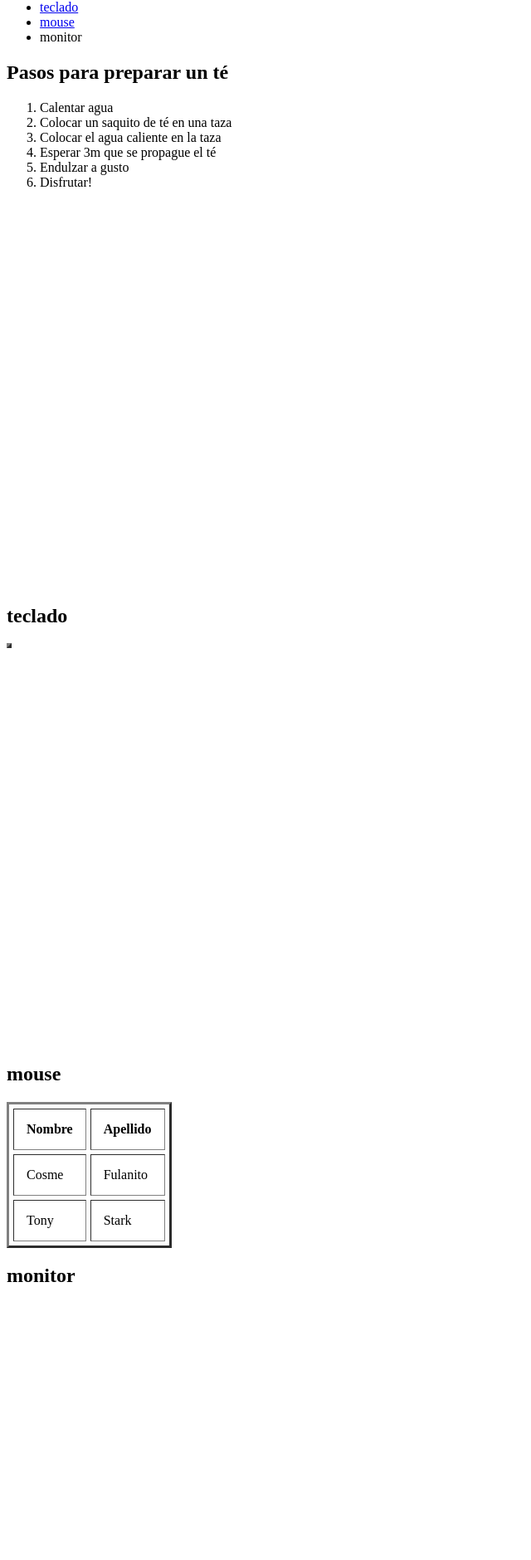
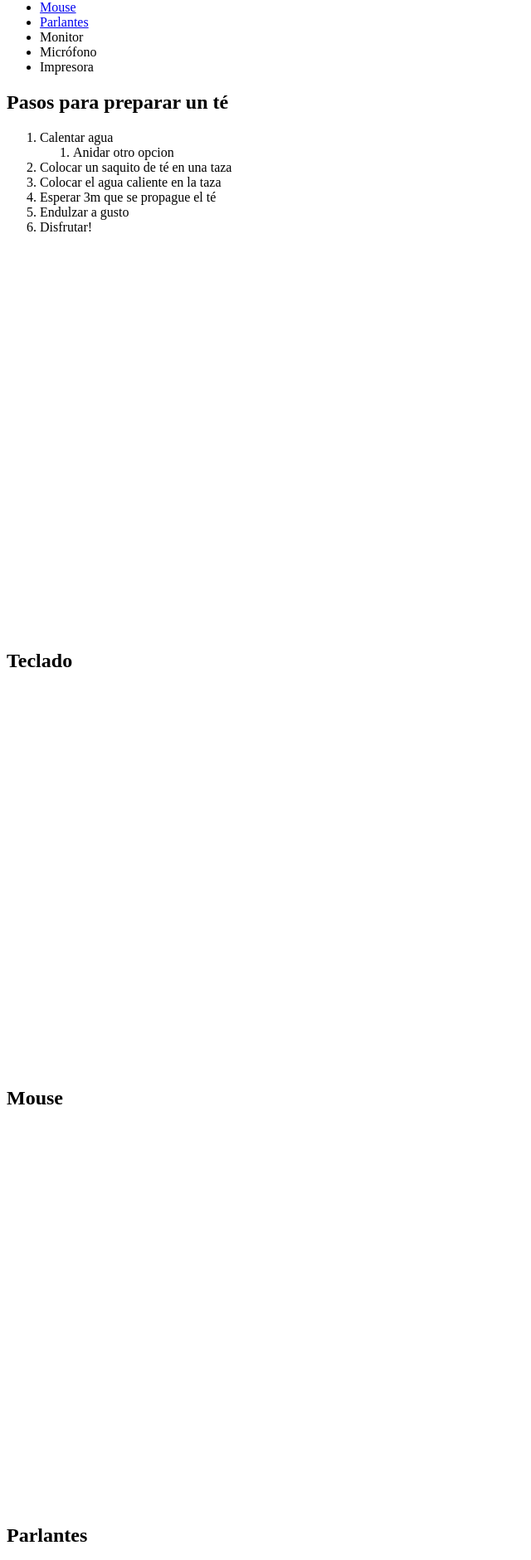
Before and after one commit to LichtEwig/Codo-a-codo, a plain HTML site: page clase-n2/index.html in a window 1280 px wide. Shown: the part 183-2063 px from the top of the page at 83% size, without its empty margins (0-640 px from the left). Before the commit the page ends 1754 px from the top, so only its background shows below. Drawn offline with Linux system fonts and the light colour scheme.

Commit message:
actualizando

```diff
--- a/clase-n2/index.html
+++ b/clase-n2/index.html
@@ -4,22 +4,33 @@
     <meta charset="UTF-8">
     <meta http-equiv="X-UA-Compatible" content="IE=edge">
     <meta name="viewport" content="width=device-width, initial-scale=1.0">
-    <title>clase n2 HTML</title>
+    <title>Clase N°2 - HTML Recargado </title>
 </head>
 <body>
-    <header><H1>Mi Pagina web</H1> <a href="https://www.google.com/search?q=etiquetas+de+secciones+html&rlz=1C1GCEA_enAR1021AR1021&sxsrf=AJOqlzVYJR7yuygU6_UMwHhONlouhdhGoQ:1678315415890&source=lnms&tbm=isch&sa=X&ved=2ahUKEwiLp72RtM39AhW0ppUCHegDAeoQ_AUoAXoECAEQAw&biw=1821&bih=889&dpr=0.75#imgrc=MFK8kQ3nGouarM" target="_blank" rel="noopener noreferrer"> GOOGLE </a> </header>
-    <span><a href="./nosotros.html"> Nosotros </a> </span>
+    <header> <H1> Mi sitio we</H1>  <a href="https://www.google.com/" target="_blank" rel="noopener noreferrer"> GOOGLE </a>
+        <span><a href="./nosotros.html">   Nosotros </a></span>
+    </header> <!-- Encabezado de mi sitio-->
     <nav>
-        <h2>perifericos de pc</h2>
+        <h2>Periféricos de PC</h2>
         <ul>
-            <li><a href="#seccion1">teclado </a></li>
-            <li><a href="#mouse"> mouse </a></li>
-            <li>monitor</li>
+          <li><a href="#seccion1">  Teclado </a></li>
+          <li><a href="#mouse"> Mouse </a></li>
+          <li><a href="#parlantes"> Parlantes</a></li>
+          <li>Monitor</li>
+          <li>Micrófono</li>
+          <li>Impresora</li>
         </ul>
-    </nav><!--- navegacion -->
-    <h2>Pasos para preparar un té</h2>
+
+    </nav><!-- Navegacion -->
+    <section>
+        <article>
+            <h2>Pasos para preparar un té</h2> <!-- TITULOS-->
+            <ol> <!-- lista ordenada -->
+
+                <li>Calentar agua</li>
                 <ol>
-         <li>Calentar agua</li>
+                    <li>  Anidar otro opcion</li>
+                </ol>
                 <li>Colocar un saquito de té en una taza</li>
                 <li>Colocar el agua caliente en la taza</li>
                 <li>Esperar 3m que se propague el té</li>
@@ -27,22 +38,25 @@
                 <li>Disfrutar!</li>
             </ol>
 
+        </article>
+
+    </section>
     <section id="seccion1" style="margin-top:500px;">
         <article>
-            <h2>teclado</h2>
-            <table border="3px solid #2b2b2b" cellpadding="">
-                <tr>
-
-                </tr>
-            </table>
+                <h2> Teclado</h2>
          </article>
     </section>
     <section id="mouse" style="margin-top:500px;">
         <article>
-            <h2>mouse</h2>
-            <table border="3px solid #2b2b2b" cellpadding="15px" cellspacing="5">
-                <tr><!---espacio tabla-->
-                    <th>Nombre</th>
+            <h2> Mouse</h2>
+        </article>
+    </section>
+    <section id="parlantes" style="margin-top:500px;">
+        <article>
+            <h2>Parlantes</h2>
+            <table border="3px solid #2b2b2b" cellpadding="5px" cellspacing="5">
+                <tr> <!-- Mi espacio de tabla-->
+                    <th>Nombre</th> <!--Celda de mi tabla-->
                     <th>Apellido</th>
                 </tr>
                 <tr>
@@ -54,14 +68,9 @@
                     <td>Stark</td>
                 </tr>
             </table>
-
         </article>
     </section>
-    <section>
-        <article>
-            <h2>monitor</h2>
-        </article>
-    </section>
-    <footer></footer><!---pie de pagina-->
+    <aside  style="margin-top:500px;" > </aside> <!-- Caja de publicidad-->
+    <footer   style="margin-top:500px;">  </footer> <!-- Pie de pagina -->
 </body>
 </html>
```
Also changed, not shown: clase-n2/nosotros.html (+1 -1 lines). Lines whose indentation alone changed are shown as unchanged.
